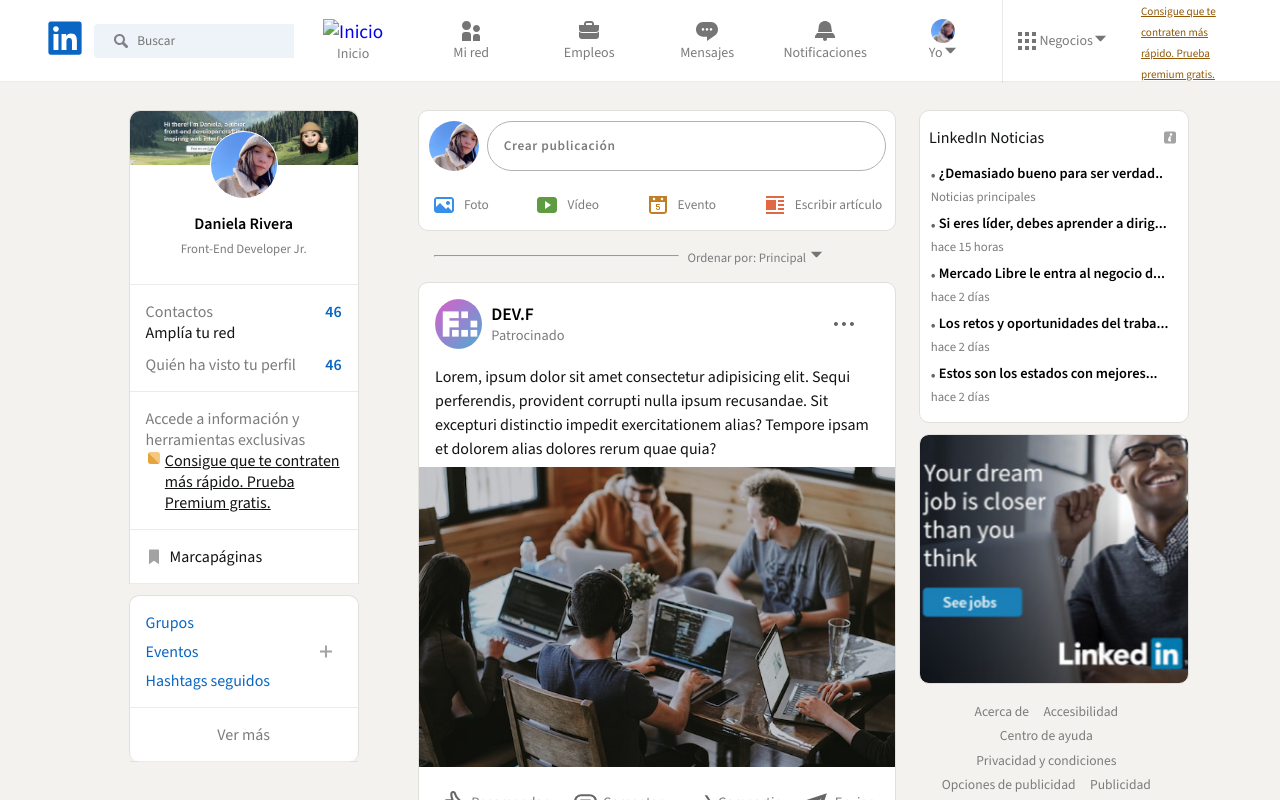
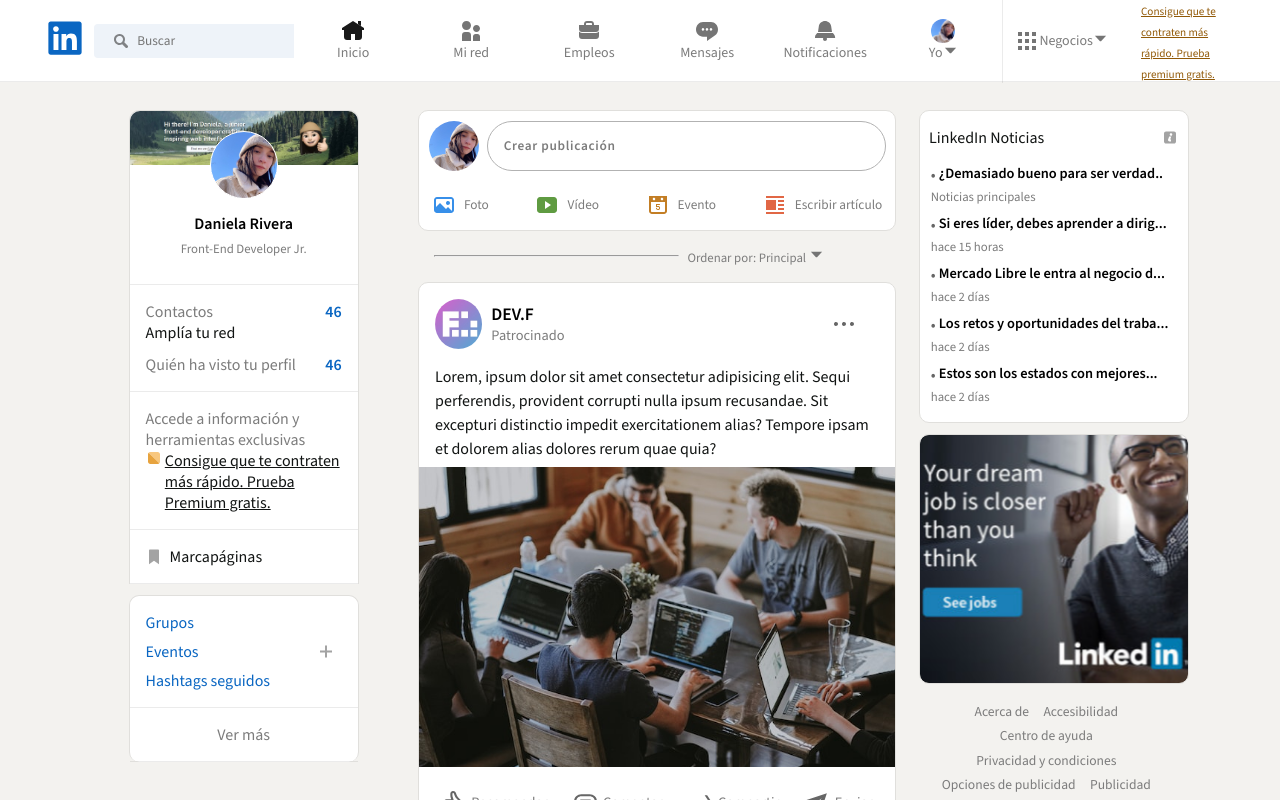
Before and after one commit to daniscreating/linkedin-clone, a plain HTML site: page index.html in a window 1280 px wide. Shown: the top 800 px of the page. Drawn offline with nearby package versions, Linux system fonts and the light colour scheme; the site is published under a folder, as on GitHub Pages, so addresses that start at the root find nothing.

Commit message:
fix arreglando icon de home

```diff
--- a/index.html
+++ b/index.html
@@ -117,7 +117,7 @@
                 <ul class="menu__list">
                     <li class="menu__item">
                         <a class="menu__link" href="#">
-                            <img src="/img/icons/home.svg" alt="Inicio">
+                            <img src="./img/icons/home.svg" alt="Inicio">
                             <span class="menu__span">Inicio</span>
                         </a>
                     </li>
```
